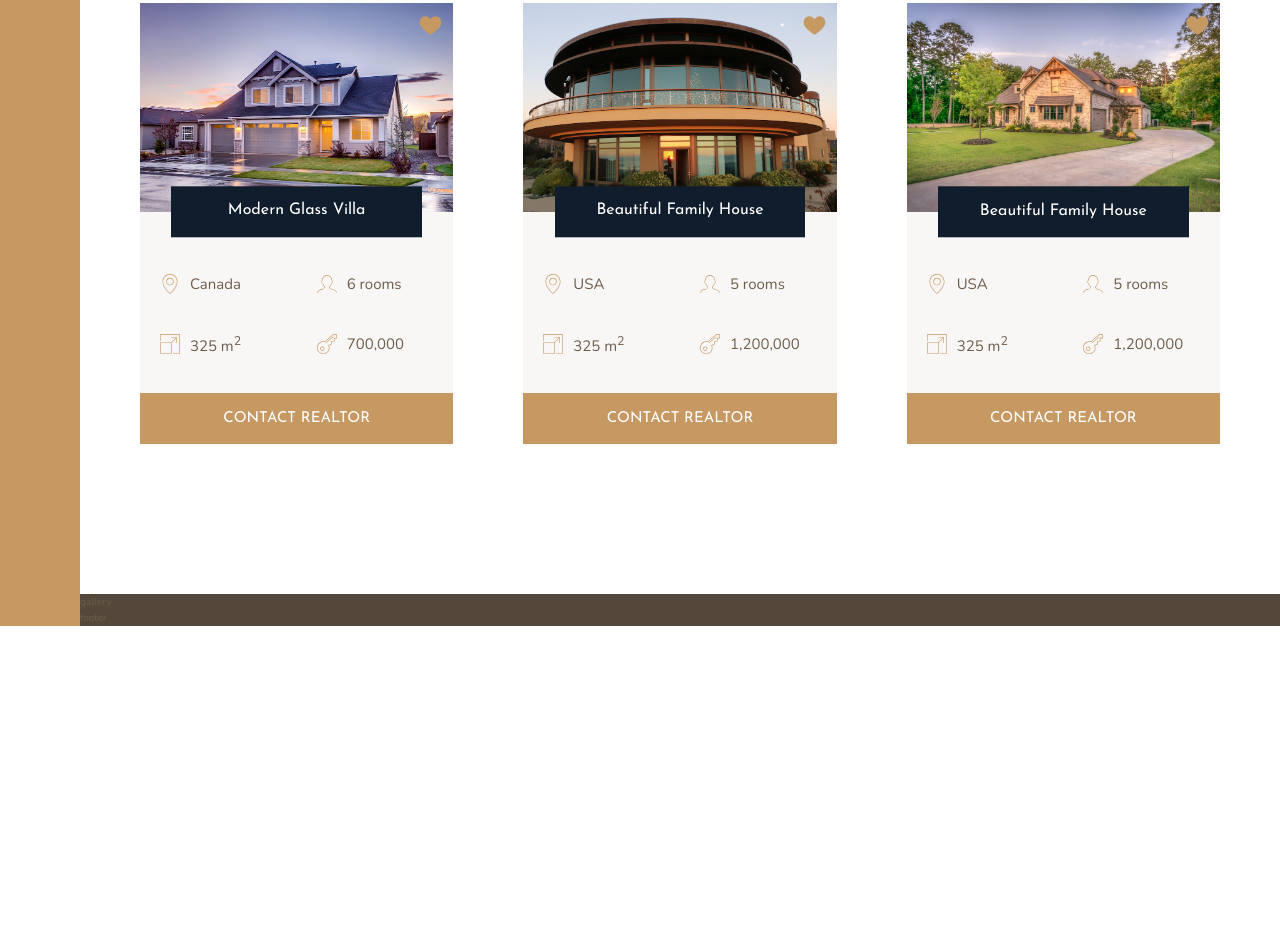
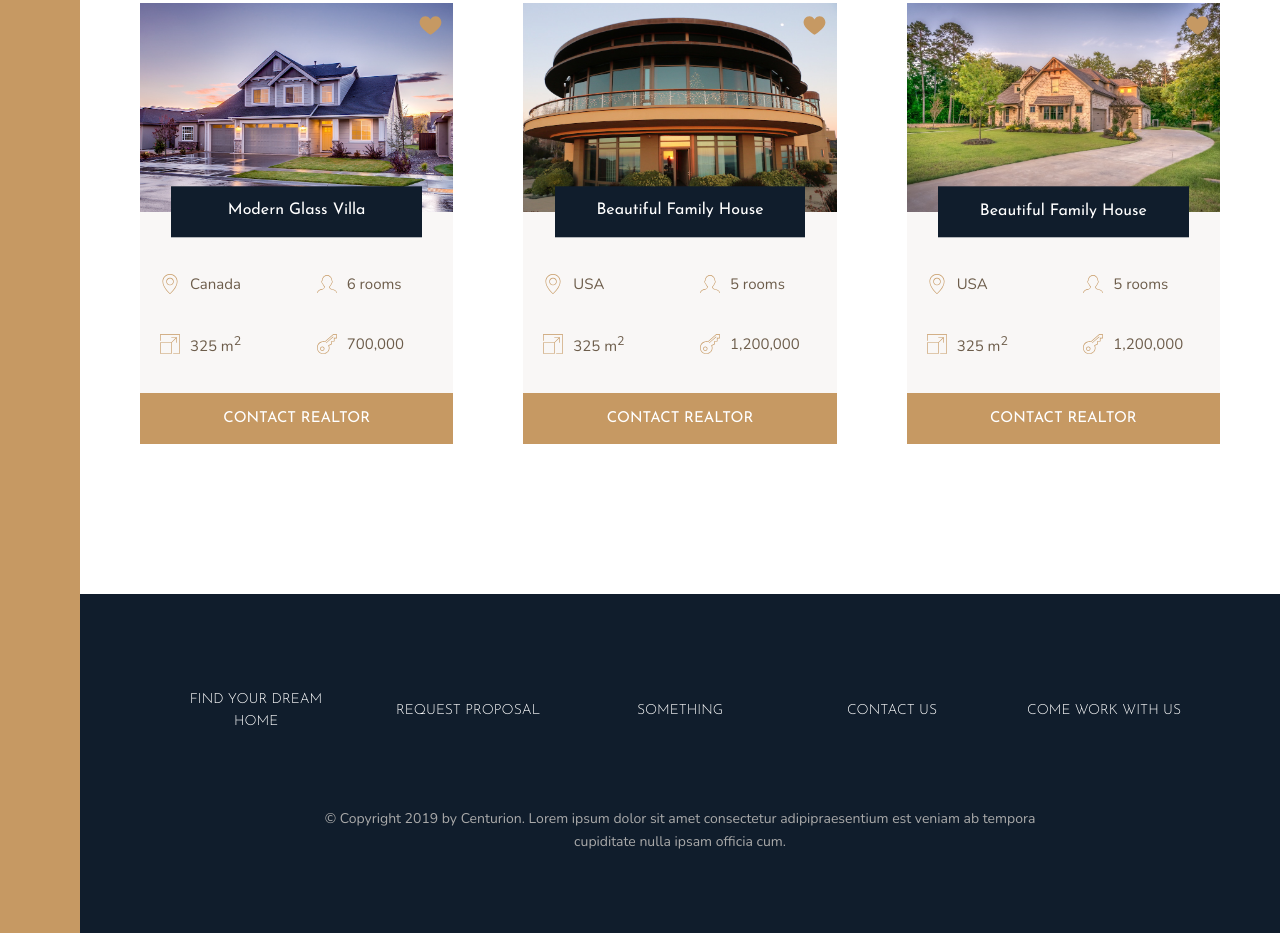
Before and after one commit to ghaidan92/project-svs, a website: page index.html in a window 1280 px wide. Shown: the part 2669-3602 px from the top of the page. Before the commit the page ends 3295 px from the top, so only its background shows below. Drawn offline with nearby package versions, Linux system fonts and the light colour scheme.

Commit message:
completed the footer section

```diff
--- a/index.html
+++ b/index.html
@@ -301,12 +301,22 @@
         </div>
     </section>
 
-    <section class="gallery">
+    <!-- <section class="gallery">
         gallery
-    </section>
+    </section> -->
 
     <footer class="footer">
-        footer
+        <ul class="nav">
+            <li class="nav__item"><a href="#" class="nav__link">Find your dream home</a></li>
+            <li class="nav__item"><a href="#" class="nav__link">request proposal</a></li>
+            <li class="nav__item"><a href="#" class="nav__link">something</a></li>
+            <li class="nav__item"><a href="#" class="nav__link">contact us</a></li>
+            <li class="nav__item"><a href="#" class="nav__link">come work with us</a></li>
+        </ul>
+        <p class="copyright">
+            &copy; Copyright 2019 by Centurion. Lorem ipsum dolor sit amet consectetur adipipraesentium est veniam ab
+            tempora cupiditate nulla ipsam officia cum.
+        </p>
     </footer>
 </body>
 
--- a/sass/_footer.scss
+++ b/sass/_footer.scss
@@ -1,6 +1,43 @@
 .footer {
     background-color: $color-secondary;
-    background-color: $color-grey-dark-1;
     grid-column: full-start / full-end;
+    padding: 8rem;
+}
 
+.nav {
+    list-style: none;
+
+    display: grid;
+    grid-template-columns: repeat(auto-fit, minmax(15rem, 1fr));
+    grid-gap: 2rem;
+    align-items: center;
+
+    &__link:link,
+    &__link:visited {
+        font-size: 1.4rem;
+        color: #fff;
+        text-decoration: none;
+        font-family: $font-display;
+        text-transform: uppercase;
+        text-align: center;
+        padding: 1.5rem;
+        display: block;
+        transition: all .2s;
+    }
+
+    &__link:hover,
+    &__link:active {
+        background-color: rgba(#fff, .05);
+        transform: translateY(-3px);
+    }
 }
+
+.copyright {
+    font-size: 1.4rem;
+    color: $color-grey-light-2;
+    margin-top: 6rem;
+    margin-right: auto;
+    margin-left: auto;
+    text-align: center;
+    width: 70%;
+}
```
Also changed, not shown: css/style.css.
